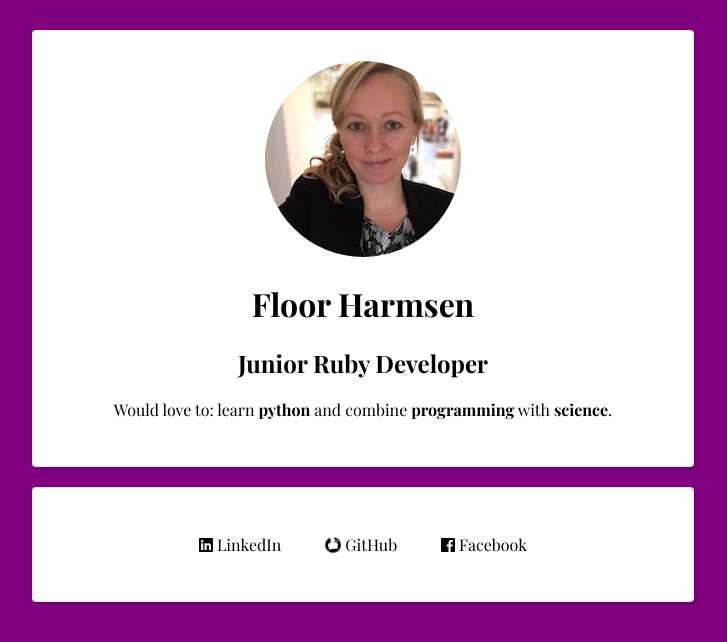
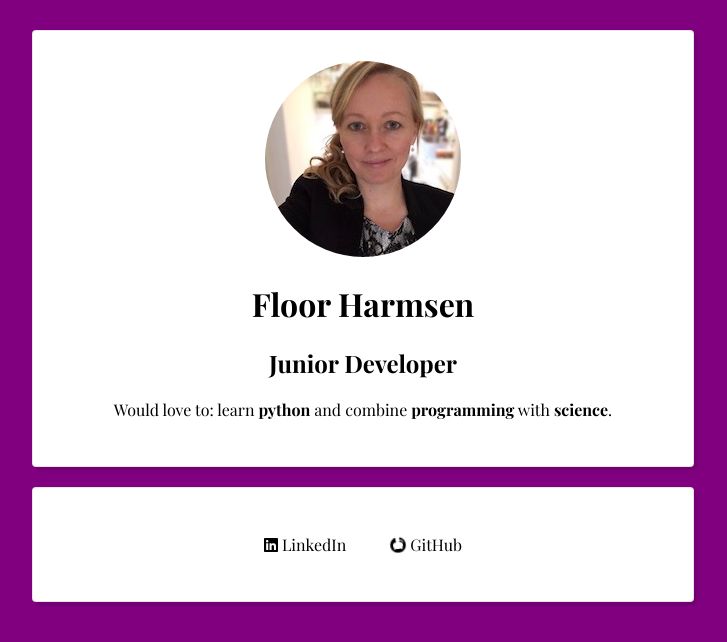
Before and after one commit to Fl00rtje/profile, a plain HTML site: page index.html in a window 1280 px wide. Shown: the whole page, without its empty margins (277-1004 px from the left). Drawn offline with nearby package versions, Linux system fonts and the light colour scheme.

Commit message:
removed the facebook icon

```diff
--- a/index.html
+++ b/index.html
@@ -13,7 +13,7 @@
       <div class="card">
         <img src="images/floor_vierkant.jpeg" alt="Floor Harmsen" id="image_profile">
         <h1>Floor Harmsen</h1>
-        <h2>Junior Ruby Developer</h2>
+        <h2>Junior Developer</h2>
         <p>Would love to: learn <strong>python</strong>
          and combine <strong>programming</strong> with <strong>science</strong>.</p>
       </div>
@@ -31,12 +31,6 @@
             GitHub
             </a>
           </li>
-          <li>
-            <a href="https://www.facebook.com/floor.harmsen.37" target="_blank" id="facebook">
-            <i class="fab fa-facebook facebook-icon"></i>
-            Facebook
-            </a>
-          </li>
         </ul>
       </div>
     </div>
```
